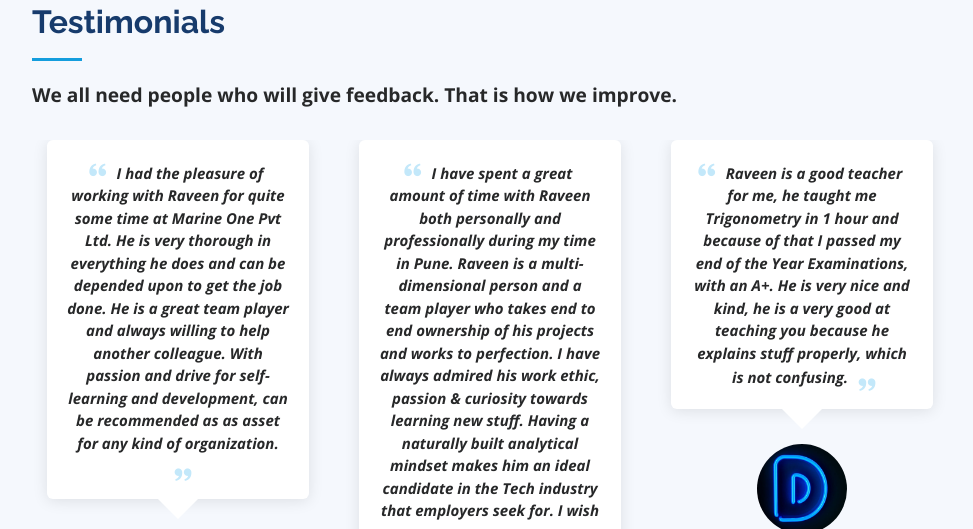
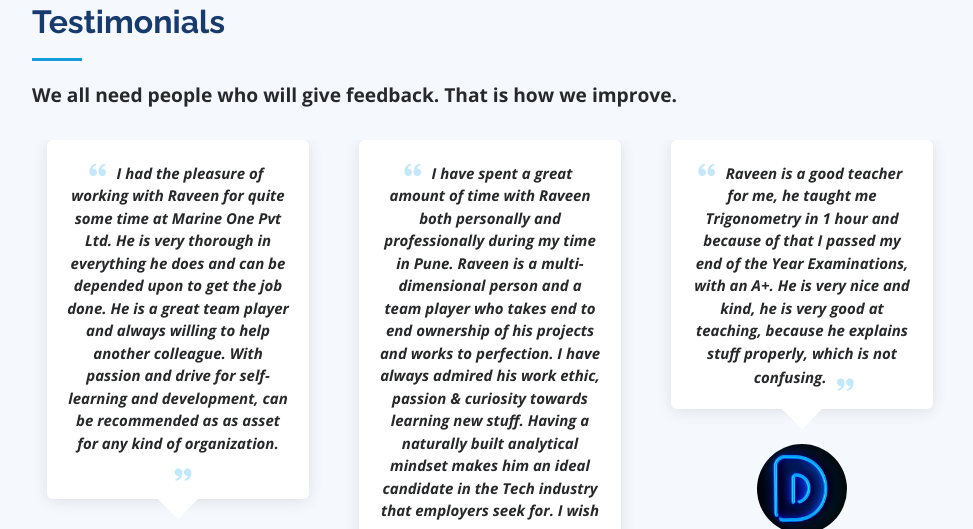
Before and after one commit to RaveenP-glitch/my-personal-portfolio, a plain HTML site: page index.html in a window 1280 px wide. Shown: the part 8017-8546 px from the top of the page, without its empty margins (300-1273 px from the left). Drawn offline with nearby package versions, Linux system fonts and the light colour scheme.

Commit message:
edited images

```diff
--- a/index.html
+++ b/index.html
@@ -815,7 +815,7 @@
                   <i class="bx bxs-quote-alt-left quote-icon-left"></i>
                   Raveen is a good teacher for me, he taught me Trigonometry in 1 hour and because of that I passed my
                   end of the Year Examinations, with an
-                  A+. He is very nice and kind, he is a very good at teaching you because he explains stuff properly,
+                  A+. He is very nice and kind, he is very good at teaching, because he explains stuff properly,
                   which is not confusing.
                   <i class="bx bxs-quote-alt-right quote-icon-right"></i>
                 </p>
```
Also changed, not shown: assets/img/apple-touch-icon.png (deleted), assets/img/favicon.png (deleted), assets/img/testimonials/testimonials-7.jpeg.
